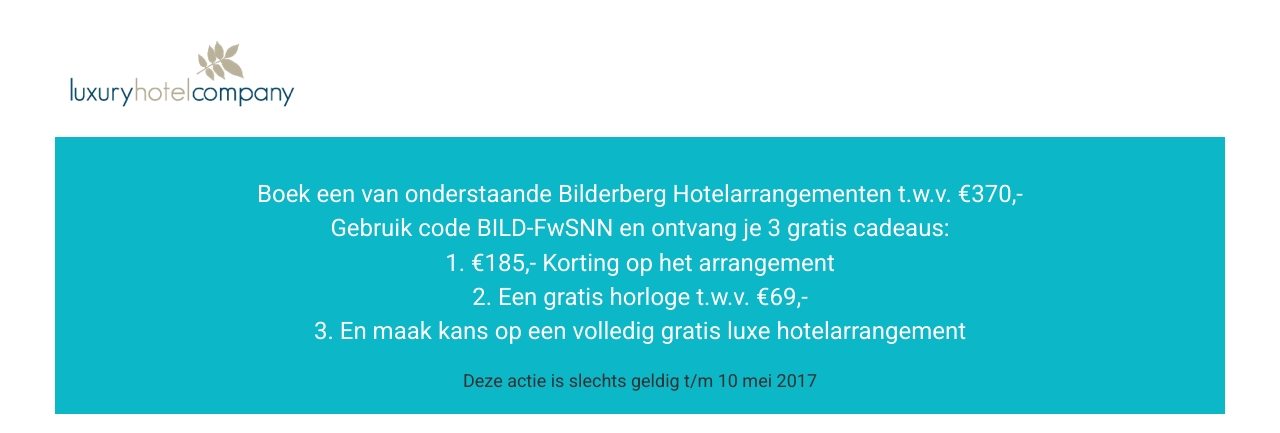
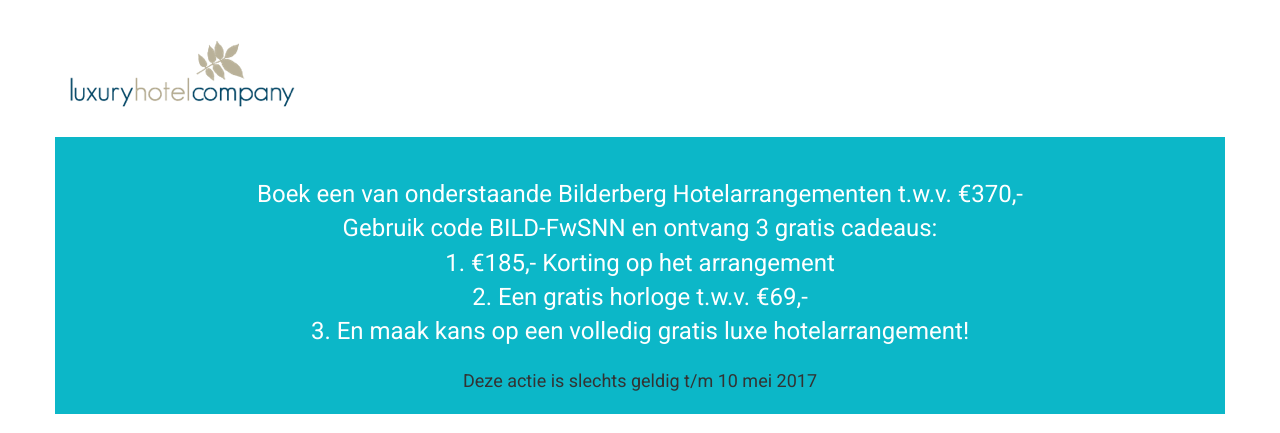
Before and after one commit to Albert91/bilderberg, a Jekyll site: the page built from index.html, in a window 1280 px wide. Shown: the top 433 px of the page. Built offline with Jekyll 4.4.1, drawn with Linux system fonts in a browser that asks for light colours.

```diff
--- a/_data/text.yml
+++ b/_data/text.yml
@@ -3,8 +3,8 @@ actionbar: De top 6 geselecteerde Bilderberg hotelarrangementen
 actionpoint1: Vier &amp; vijfsterrenhotels
 actionpoint2: Arrangementen incl. veel extra’s
 actionpoint3: Boek nu, betaal pas in het hotel!
-intro1: 'Boek een van onderstaande Bilderberg Hotelarrangementen t.w.v. €370,-<br>Gebruik
-  code BILD-FwSNN en ontvang je 3 gratis cadeaus:<br>1. €185,- Korting op het arrangement<br>2.
-  Een gratis horloge t.w.v. €69,-<br>3. En maak kans op een volledig gratis luxe hotelarrangement '
+intro1: Boek een van onderstaande Bilderberg Hotelarrangementen t.w.v. €370,-<br>Gebruik
+  code BILD-FwSNN en ontvang 3 gratis cadeaus:<br>1. €185,- Korting op het arrangement<br>2.
+  Een gratis horloge t.w.v. €69,-<br>3. En maak kans op een volledig gratis luxe hotelarrangement!
 intro2: Deze actie is slechts geldig t/m 10 mei 2017
 code: BILD-FwSNN
```
